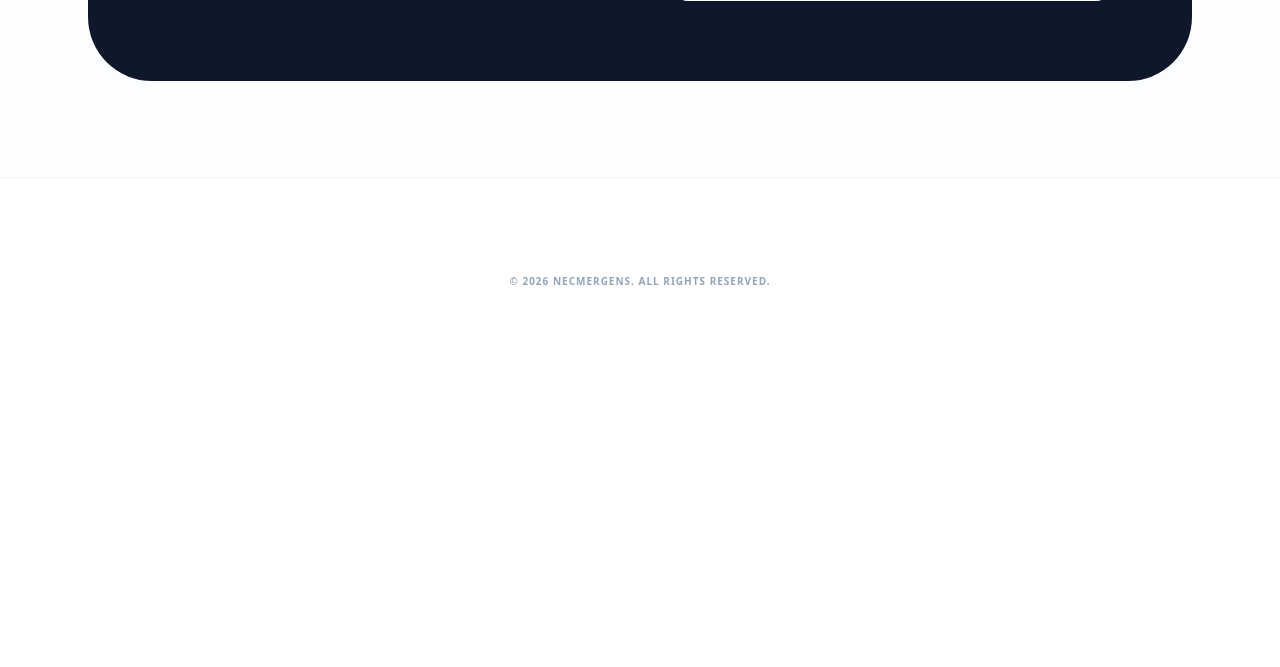
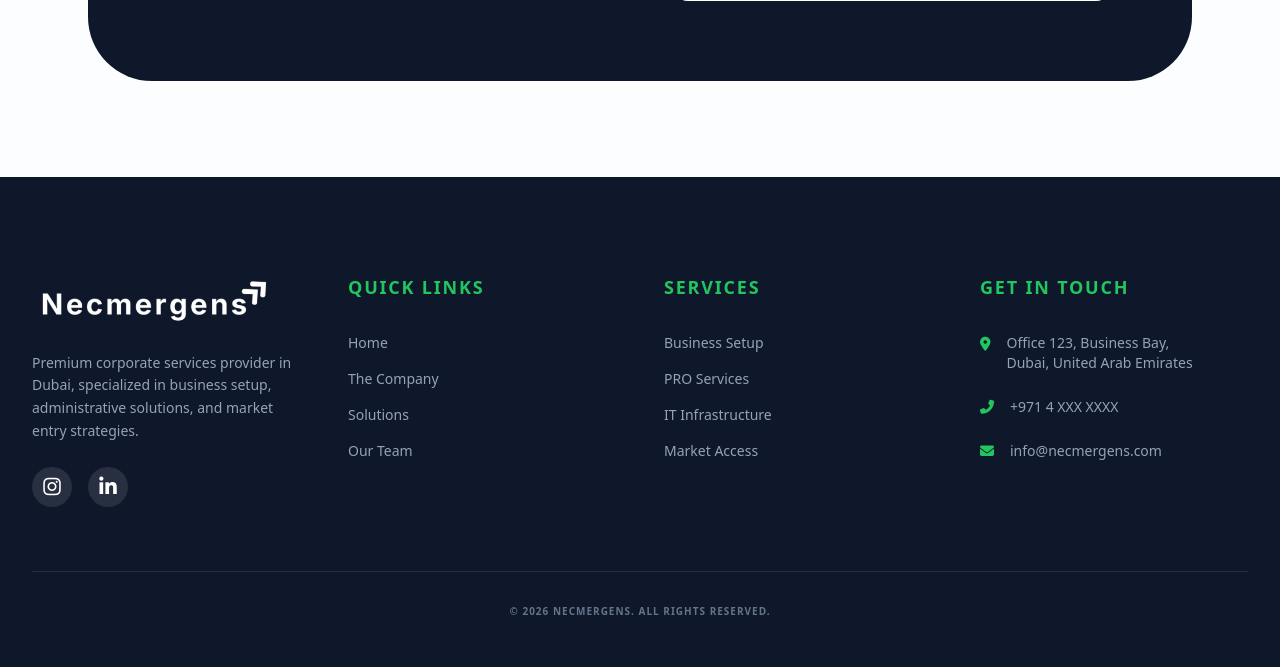
Before and after one commit to chitpaingdway/Company-Website, a Flask app: page / in a window 1280 px wide. Shown: the part 4158-4825 px from the top of the page. Before the commit the page ends 4443 px from the top, so only its background shows below. Run offline with Flask 3, Linux system fonts and the light colour scheme; some libraries are stand-ins or nearby versions.

Commit message:
Update index.html

```diff
--- a/templates/index.html
+++ b/templates/index.html
@@ -292,11 +292,74 @@
         </div>
     </div>
 
-    <footer id="contact" class="bg-white pt-24 pb-12 px-8 border-t border-slate-100">
-        <div class="max-w-7xl mx-auto text-center">
-            <p class="text-slate-400 text-[10px] font-black tracking-widest">© 2026 NECMERGENS. ALL RIGHTS RESERVED.</p>
+    <footer id="contact" class="bg-slate-900 text-white pt-24 pb-12 px-8">
+    <div class="max-w-7xl mx-auto">
+        <div class="grid grid-cols-1 md:grid-cols-4 gap-12 mb-16">
+
+            <div class="space-y-6">
+                <div class="logo-container brightness-0 invert">
+                    <img src="{{ url_for('static', filename='logo.png') }}" alt="Necmergens Logo" class="max-h-12">
+                </div>
+                <p class="text-slate-400 text-sm leading-relaxed">
+                    Premium corporate services provider in Dubai, specialized in business setup, administrative solutions, and market entry strategies.
+                </p>
+                <div class="flex gap-4">
+                    <a href="https://instagram.com/YOUR_USERNAME" target="_blank" class="w-10 h-10 rounded-full bg-white/10 flex items-center justify-center hover:bg-green-600 transition duration-300 text-xl">
+                        <i class="fab fa-instagram"></i>
+                    </a>
+                    <a href="https://linkedin.com/company/YOUR_PAGE" target="_blank" class="w-10 h-10 rounded-full bg-white/10 flex items-center justify-center hover:bg-green-600 transition duration-300 text-xl">
+                        <i class="fab fa-linkedin-in"></i>
+                    </a>
+                </div>
+            </div>
+
+            <div>
+                <h4 class="text-lg font-bold mb-8 uppercase tracking-widest text-green-500">Quick Links</h4>
+                <ul class="space-y-4 text-slate-400 text-sm font-medium">
+                    <li><a href="#home" onclick="closeDetail()" class="hover:text-white transition">Home</a></li>
+                    <li><a href="#about" onclick="closeDetail()" class="hover:text-white transition">The Company</a></li>
+                    <li><a href="#services" onclick="closeDetail()" class="hover:text-white transition">Solutions</a></li>
+                    <li><a href="#team" onclick="closeDetail()" class="hover:text-white transition">Our Team</a></li>
+                </ul>
+            </div>
+
+            <div>
+                <h4 class="text-lg font-bold mb-8 uppercase tracking-widest text-green-500">Services</h4>
+                <ul class="space-y-4 text-slate-400 text-sm font-medium">
+                    <li><a href="javascript:void(0)" onclick="openDetail('setup')" class="hover:text-white transition">Business Setup</a></li>
+                    <li><a href="javascript:void(0)" onclick="openDetail('admin')" class="hover:text-white transition">PRO Services</a></li>
+                    <li><a href="javascript:void(0)" onclick="openDetail('it')" class="hover:text-white transition">IT Infrastructure</a></li>
+                    <li><a href="javascript:void(0)" onclick="openDetail('market')" class="hover:text-white transition">Market Access</a></li>
+                </ul>
+            </div>
+
+            <div>
+                <h4 class="text-lg font-bold mb-8 uppercase tracking-widest text-green-500">Get In Touch</h4>
+                <ul class="space-y-6 text-slate-400 text-sm">
+                    <li class="flex items-start gap-4">
+                        <i class="fas fa-map-marker-alt text-green-500 mt-1"></i>
+                        <span>Office 123, Business Bay,<br>Dubai, United Arab Emirates</span>
+                    </li>
+                    <li class="flex items-center gap-4">
+                        <i class="fas fa-phone-alt text-green-500"></i>
+                        <span>+971 4 XXX XXXX</span>
+                    </li>
+                    <li class="flex items-center gap-4">
+                        <i class="fas fa-envelope text-green-500"></i>
+                        <a href="mailto:info@necmergens.com" class="hover:text-white transition">info@necmergens.com</a>
+                    </li>
+                </ul>
+            </div>
+
         </div>
-    </footer>
+
+        <div class="pt-8 border-t border-white/10 text-center">
+            <p class="text-slate-500 text-[10px] font-black tracking-widest uppercase">
+                © 2026 NECMERGENS. ALL RIGHTS RESERVED.
+            </p>
+        </div>
+    </div>
+</footer>
 
     <script src="https://unpkg.com/aos@2.3.1/dist/aos.js"></script>
     <script>
```
